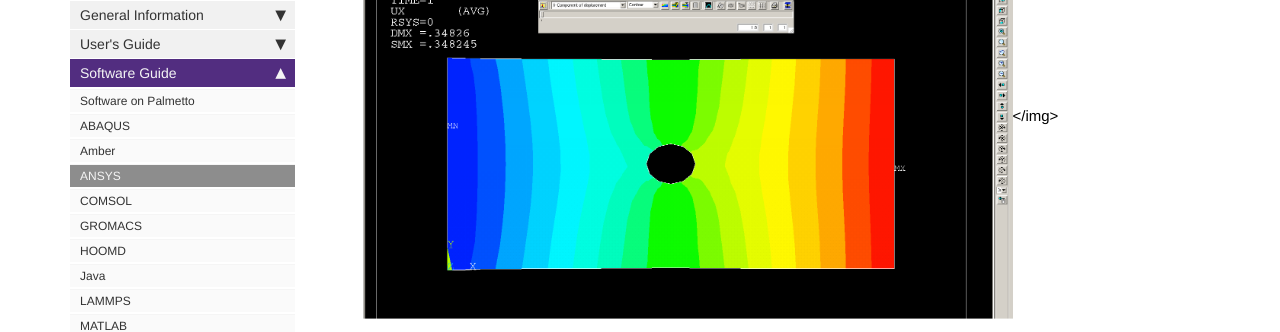
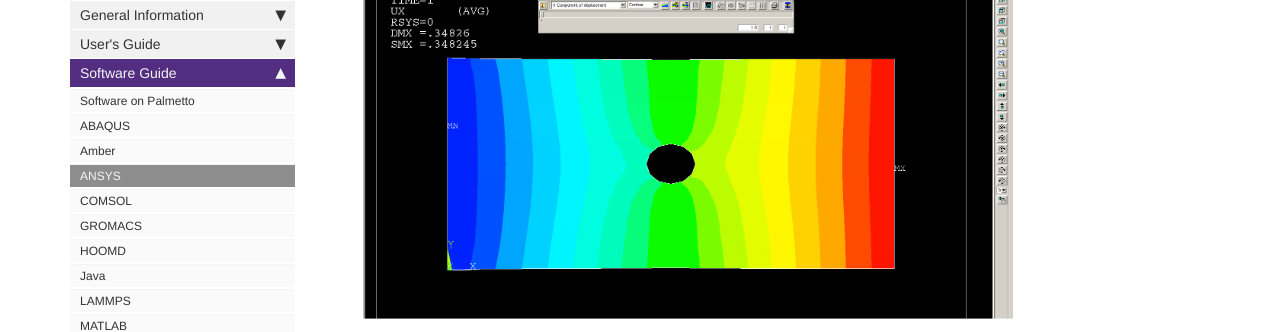
Before and after one commit to clemsonciti/palmetto-documentation, a Jekyll site: the page built from pages/documentation/software_ansys.md, in a window 1280 px wide and 900 px high, scrolled down 3501 px. Shown: the part 176-508 px from the top of the window. Built offline with Jekyll 4.4.1, drawn with Linux system fonts in a browser that asks for light colours; nearby versions of some CDN libraries; comment, search, counter and statistics services are not loaded.

Commit message:
Remove closing img tags

```diff
--- a/pages/documentation/software_ansys.md
+++ b/pages/documentation/software_ansys.md
@@ -183,4 +183,4 @@ The results file (`EXAMPLE.rst`)
 contains the results of the simulation which can be viewed
 using the ANSYS APDL graphical interface:
 
-<img src="{{site.baseurl}}/images/ansys-screenshot-results.png" style="width:650px"></img>
+<img src="{{site.baseurl}}/images/ansys-screenshot-results.png" style="width:650px">
```
Also changed, not shown: pages/documentation/software_abaqus.md (+1 -1 lines).
